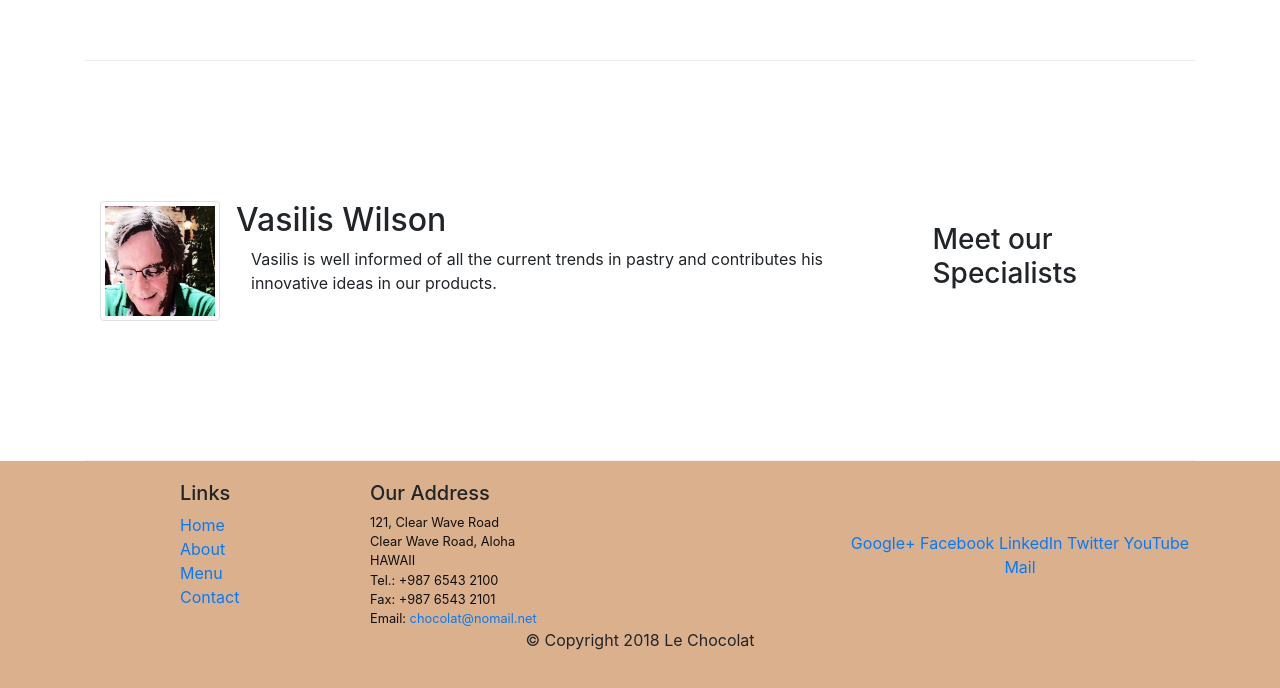
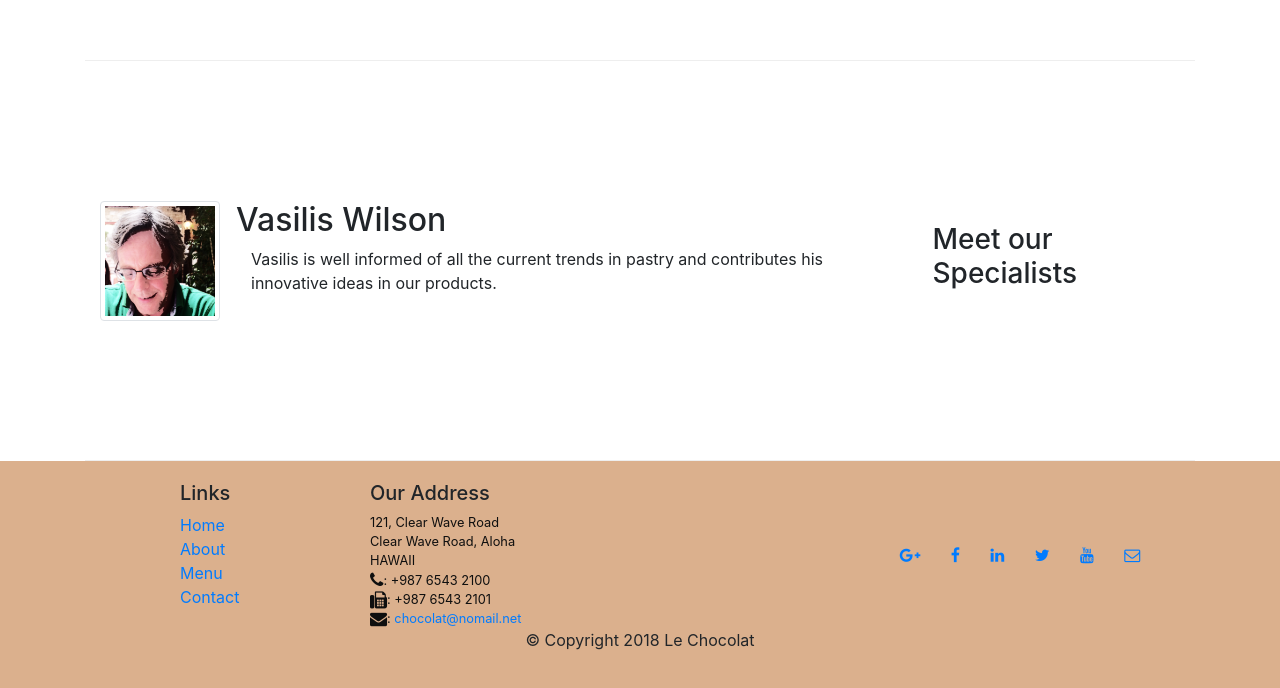
Before and after one commit to NtentoSteve/LeChocolat, a website: page index.html in a window 1280 px wide. Shown: the part 1052-1740 px from the top of the page. Drawn offline with nearby package versions, Linux system fonts and the light colour scheme.

Commit message:
Icon Fonts

```diff
--- a/index.html
+++ b/index.html
@@ -9,6 +9,7 @@
     <meta http-equiv="x-ua-compatible" content="ie=edge">
     <!-- Bootstrap CSS -->
     <link rel="stylesheet" href="node_modules/bootstrap/dist/css/bootstrap.min.css">
+    <link rel="stylesheet" href="node_modules/font-awesome/css/font-awesome.min.css">
     <link rel="stylesheet" href="css/styles.css">
 </head>
 
@@ -21,10 +22,18 @@
             </button>
             <div class="collapse navbar-collapse" id="Navbar">
                 <ul class="navbar-nav">
-                    <li class="nav-item active"><a class="nav-link" href="#"> Home</a></li>
-                    <li class="nav-item"><a class="nav-link" href="./aboutus.html">About</a></li>
-                    <li class="nav-item"><a class="nav-link" href="#">Menu</a></li>
-                    <li class="nav-item"><a class="nav-link" href="#">Contact</a></li>
+                    <li class="nav-item active">
+                        <a class="nav-link" href="./index.html"><span class="fa fa-home fa-lg"></span> Home</a>
+                    </li>
+                    <li class="nav-item">
+                        <a class="nav-link" href="./aboutus.html"><span class="fa fa-info fa-lg"></span> About</a>
+                    </li>
+                    <li class="nav-item">
+                        <a class="nav-link" href="#"><span class="fa fa-list fa-lg"></span> Menu</a>
+                    </li>
+                    <li class="nav-item">
+                        <a class="nav-link" href="#"><span class="fa fa-address-card fa-lg"></span> Contact</a>
+                    </li>
                 </ul>
             </div>
         </div>
@@ -108,19 +117,26 @@
                         121, Clear Wave Road<br>
                         Clear Wave Road, Aloha<br>
                         HAWAII<br>
-                        Tel.: +987 6543 2100<br>
-                        Fax: +987 6543 2101<br>
-                        Email: <a href="mailto:chocolat@nomail.net">chocolat@nomail.net</a>
+                        <i class="fa fa-phone fa-lg"></i>: +987 6543 2100 <br>
+                        <i class="fa fa-fax fa-lg"></i>: +987 6543 2101 <br>
+                        <i class="fa fa-envelope fa-lg"></i>:
+                        <a href="mailto: chocolat@nomail.net"> chocolat@nomail.net </a>
                     </address>
                 </div>
                 <div class="col col-sm-4 align-self-center">
                     <div style="text-align:center">
-                        <a href="http://google.com/+">Google+</a>
-                        <a href="http://www.facebook.com/profile.php?id=">Facebook</a>
-                        <a href="http://www.linkedin.com/in/">LinkedIn</a>
-                        <a href="http://twitter.com/">Twitter</a>
-                        <a href="http://youtube.com/">YouTube</a>
-                        <a href="mailto:">Mail</a>
+                        <a class="btn btn-social-icon btn-google-plus" href="http://google.com/+">
+                            <i class="fa fa-google-plus"></i></a>
+                        <a class="btn btn-social-icon btn-facebook" href="http://www.facebook.com/profile.php?id=">
+                            <i class="fa fa-facebook"></i></a>
+                        <a class="btn btn-social-icon btn-linkedin" href="http://www.linkedin.com/in/">
+                            <i class="fa fa-linkedin"></i></a>
+                        <a class="btn btn-social-icon btn-twitter" href="http://twitter.com/">
+                            <i class="fa fa-twitter"></i></a>
+                        <a class="btn btn-social-icon btn-youtube" href="http://youtube.com/">
+                            <i class="fa fa-youtube"></i></a>
+                        <a class="btn btn-social-icon" href="mailto:">
+                            <i class="fa fa-envelope-o"></i></a>
                     </div>
                 </div>
             </div>
--- a/package.json
+++ b/package.json
@@ -15,6 +15,7 @@
   },
   "dependencies": {
     "bootstrap": "^4.1.0",
+    "font-awesome": "^4.7.0",
     "jquery": "^3.3.1",
     "popper.js": "^1.16.1",
     "tether": "^1.4.4"
```
Also changed, not shown: aboutus.html (+29 -13 lines).
